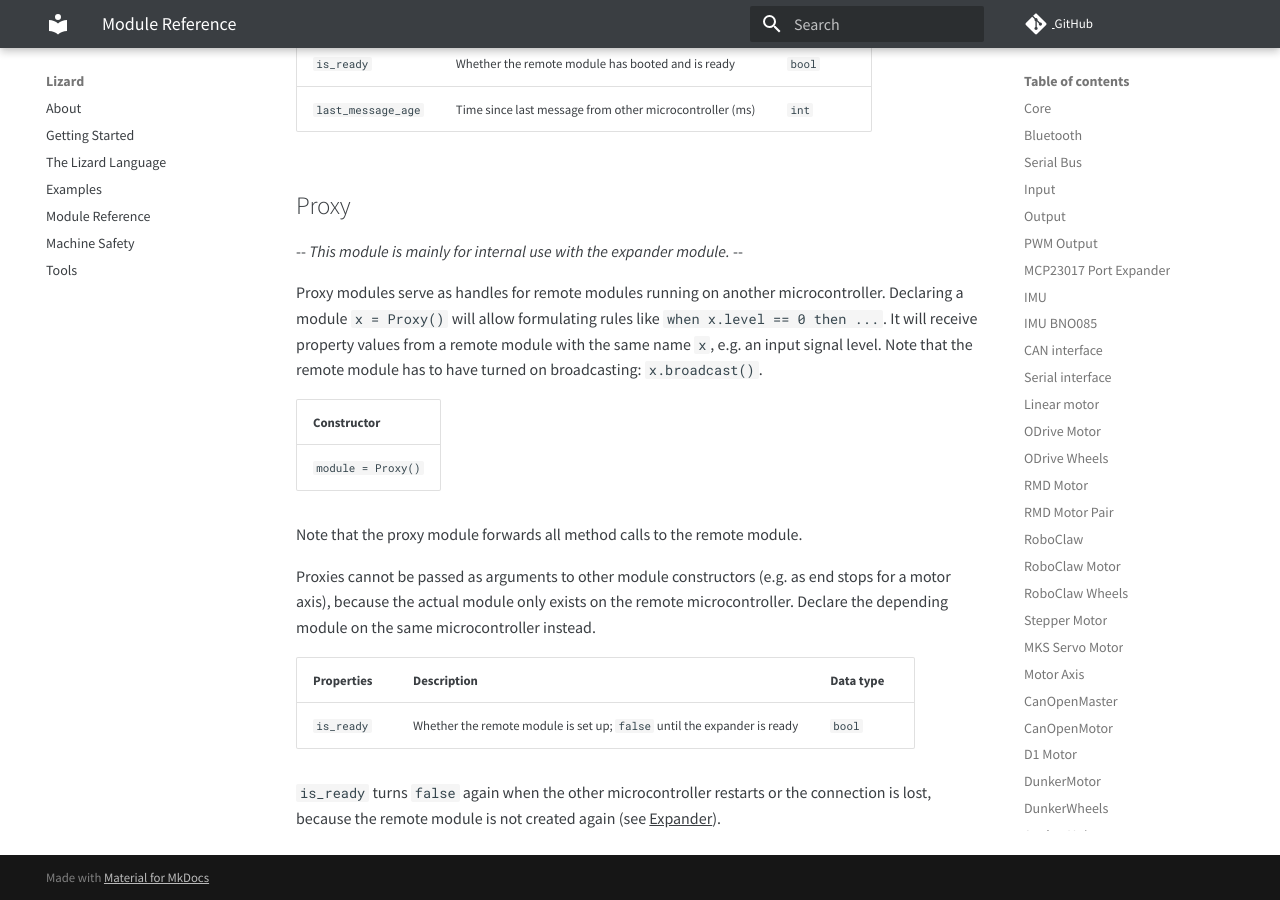
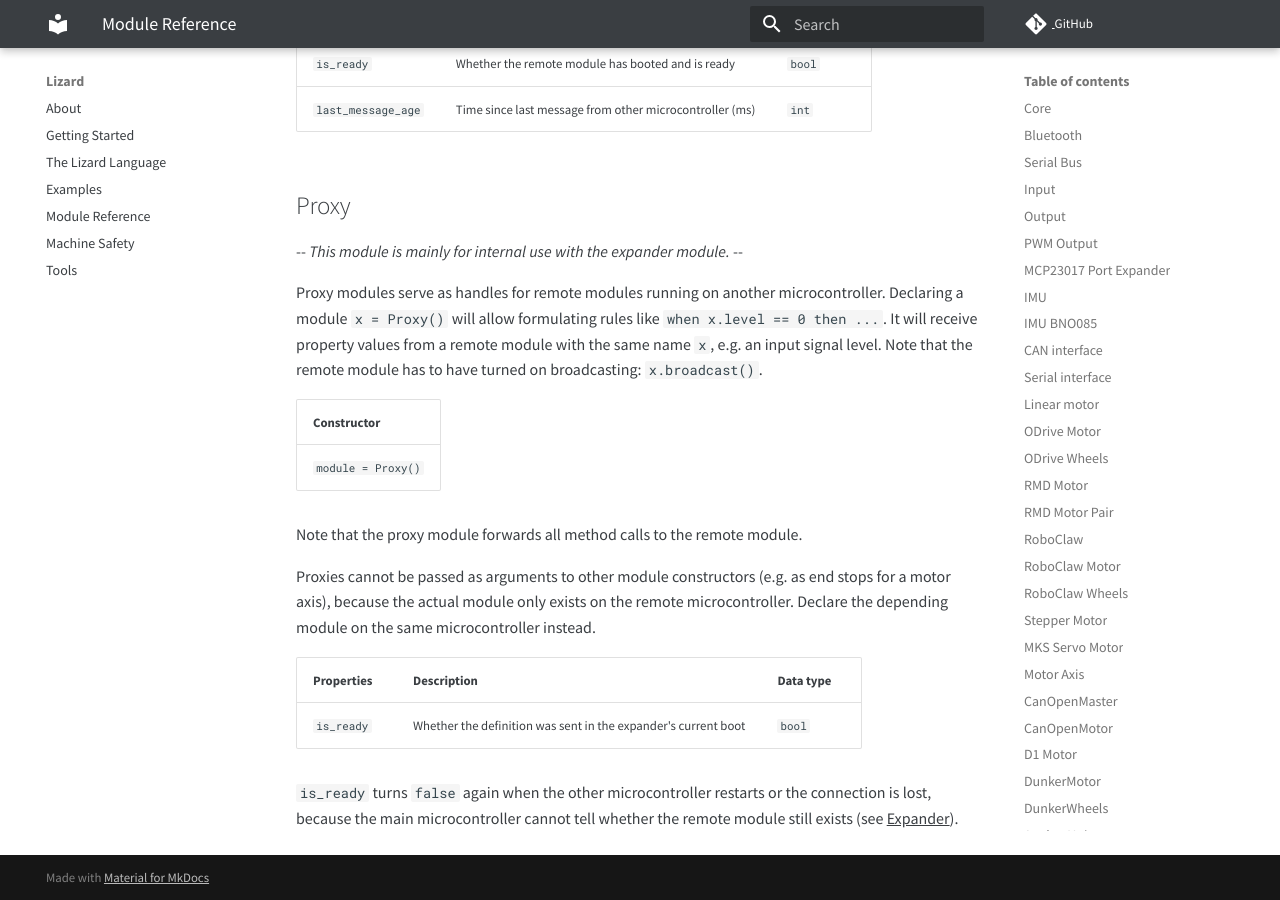
Before and after one commit to zauberzeug/lizard, an MkDocs documentation site: the page built from docs/module_reference.md, in a window 1280 px wide and 900 px high, scrolled down 40842 px. Built offline with MkDocs 1.6.1 and Material for MkDocs 9.7.7, drawn with Linux system fonts in a browser that asks for light colours; comment, search, counter and statistics services are not loaded; some of the changed text lies outside the part shown.

Commit message:
Recognize an expander's own reboot while it is ready, and register proxies last
`Ready.` was only checked in `check_boot_progress()`, which `step()` runs while the expander is not ready. A reboot the core did not trigger (panic, watchdog, brown-out, EN button, `p.run("core.restart()")`) usually finishes within the ping timeout, so `handle_messages()` just echoed the line and the expander and its proxies stayed ready (bench-confirmed by Jens). Both readers now go through `handle_ready()`.

`add_proxy(this)` moves to the end of the Proxy constructor: when `send_proxy()` throws (e.g. an argument that fails to evaluate or exceeds the buffer), the half-built proxy is freed and the expander must not keep a pointer to it.

Also: `set_not_ready()` for the three not-ready paths, a hint without "1 proxies", and docs (proxy `is_ready` meaning, reason for `false` after a lost connection, machine_safety.md no longer claims a restart on ping timeout).

Co-Authored-By: Claude Fable 5.1 <noreply@anthropic.com>

```diff
--- a/docs/module_reference.md
+++ b/docs/module_reference.md
@@ -616,7 +616,7 @@ Writes to `locked`, `enabled` and `drive_command_timeout` are forwarded to shado
 
 The `drive_command_timeout` property is a dead man's switch against lost or silent hosts:
 after a non-zero `speed()` or `power()` command, the wheels stop on their own with a zero-speed setpoint once no further drive command arrived for `drive_command_timeout` seconds — the motors stay enabled.
-The stop is always a zero *speed*, also after `power()`, so it switches the motors from torque to velocity control.
+The stop is always a zero _speed_, also after `power()`, so it switches the motors from torque to velocity control.
 Only `speed()` and `power()` count as drive commands; `enable()`, `off()` and property writes do not, so they cannot keep a stale motion alive.
 The stop is logged as a warning and held like `locked` holds: the zero-speed setpoint is refreshed about once per second, so a stop that did not reach the motors is re-asserted.
 The next drive command releases the hold and re-arms the switch.
@@ -777,7 +777,7 @@ Writes to `locked`, `enabled` and `drive_command_timeout` are forwarded to shado
 
 The `drive_command_timeout` property is a dead man's switch against lost or silent hosts:
 after a non-zero `speed()` or `power()` command, the wheels stop on their own with a zero-speed setpoint once no further drive command arrived for `drive_command_timeout` seconds — the motors stay enabled.
-The stop is always a zero *speed*, also after `power()`, so it switches the motors from torque to velocity control.
+The stop is always a zero _speed_, also after `power()`, so it switches the motors from torque to velocity control.
 Only `speed()` and `power()` count as drive commands; `enable()`, `off()` and property writes do not, so they cannot keep a stale motion alive.
 The stop is logged as a warning and held like `locked` holds: the zero-speed setpoint is refreshed about once per second, so a stop that did not reach the motors is re-asserted.
 The next drive command releases the hold and re-arms the switch.
@@ -1241,8 +1241,9 @@ Note that the proxy module forwards all method calls to the remote module.
 Proxies cannot be passed as arguments to other module constructors (e.g. as end stops for a motor axis), because the actual module only exists on the remote microcontroller.
 Declare the depending module on the same microcontroller instead.
 
-| Properties | Description                                                              | Data type |
-| ---------- | ------------------------------------------------------------------------ | --------- |
-| `is_ready` | Whether the remote module is set up; `false` until the expander is ready | `bool`    |
+| Properties | Description                                                    | Data type |
+| ---------- | -------------------------------------------------------------- | --------- |
+| `is_ready` | Whether the definition was sent in the expander's current boot | `bool`    |
 
-`is_ready` turns `false` again when the other microcontroller restarts or the connection is lost, because the remote module is not created again (see [Expander](#expander)).
+`is_ready` turns `false` again when the other microcontroller restarts or the connection is lost,
+because the main microcontroller cannot tell whether the remote module still exists (see [Expander](#expander)).
```
Also changed, not shown: other parts of docs/module_reference.md (+1 -1 lines), docs/machine_safety.md (+2 -2 lines), 3 other files.
